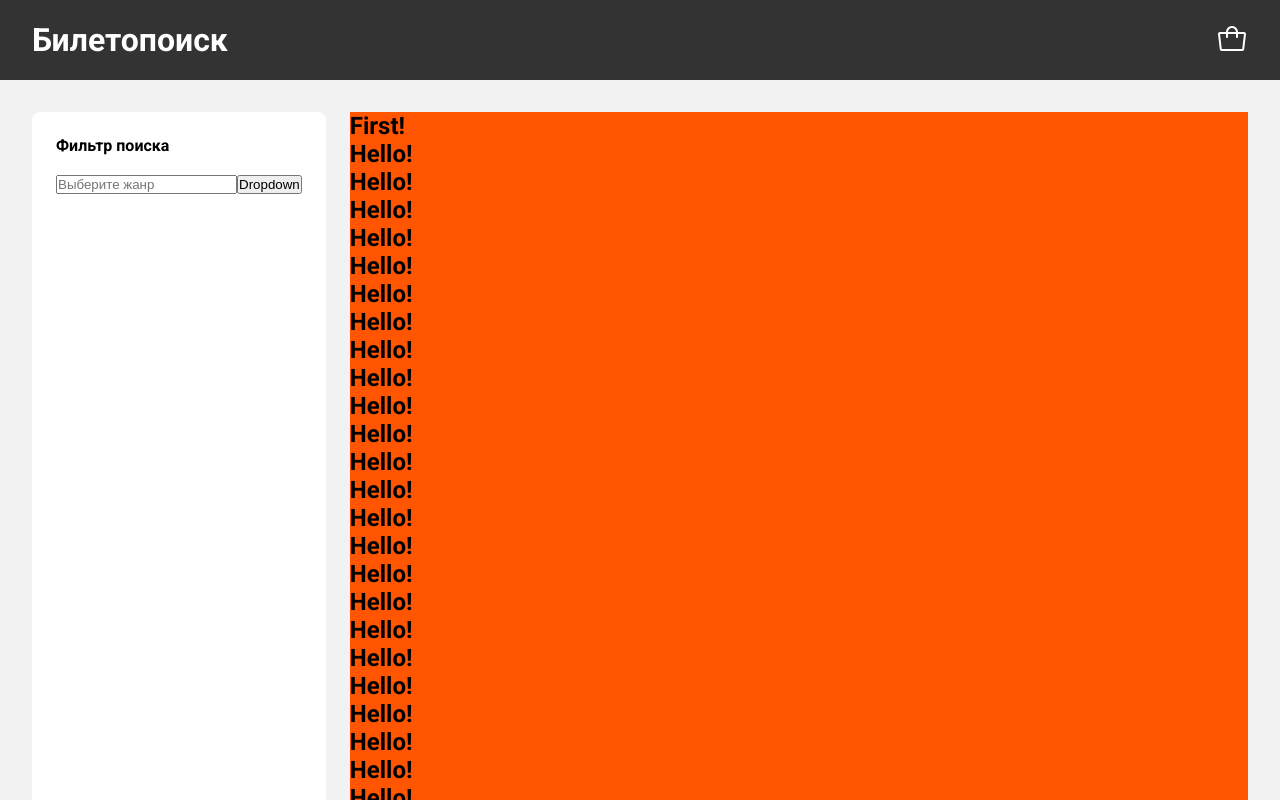
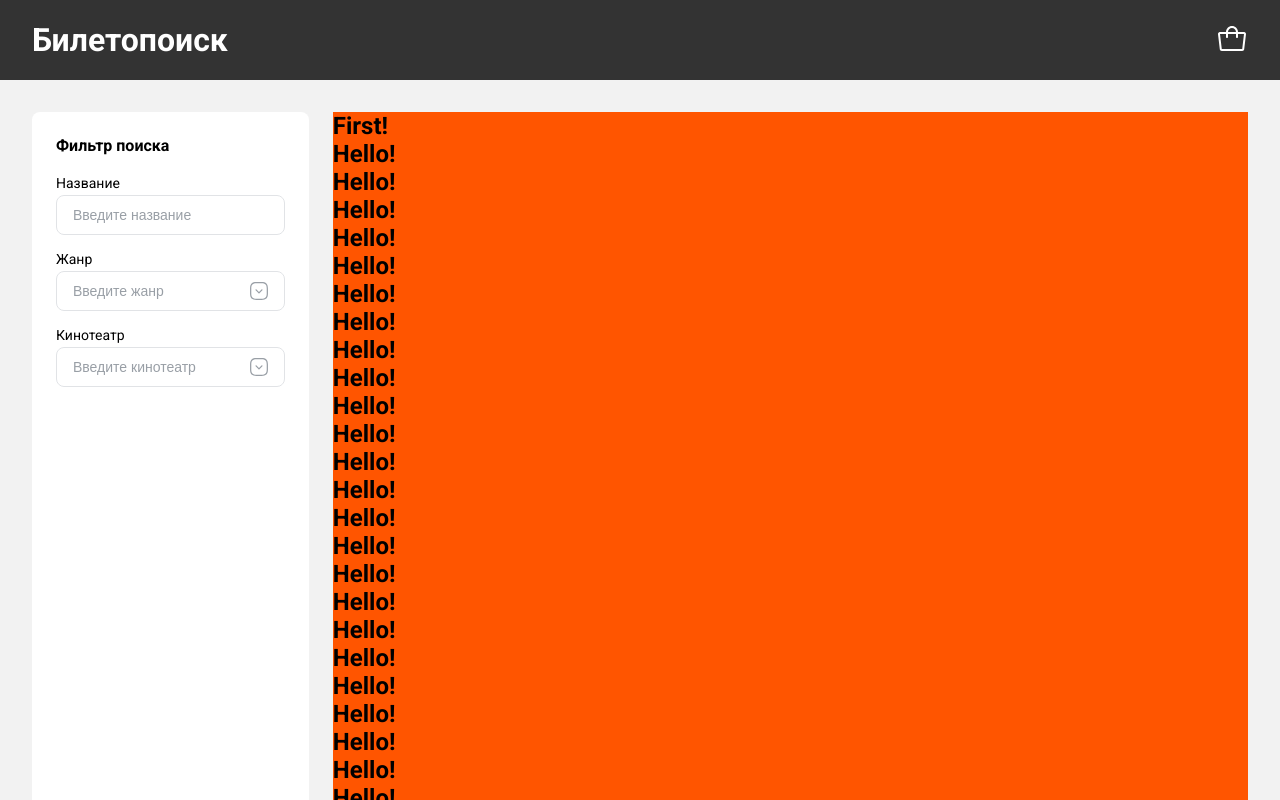
Before and after one commit to MaximFedarau/Biletopoisk, a Next.js app: page / in a window 1280 px wide. Shown: the top 800 px of the page. Built offline with nearby package versions, Linux system fonts and the light colour scheme.

Commit message:
feat: add Field component & implement it into Selector component Also change icons paths.

```diff
--- a/src/app/globals.scss
+++ b/src/app/globals.scss
@@ -21,8 +21,10 @@ a {
   position: absolute;
   width: 100%;
   height: 100%;
+  pointer-events: none;
 
   * {
-    z-index: 2;
+    z-index: $z-dropdown;
+    pointer-events: all;
   }
 }
--- a/src/components/Cards/DetailsCard/index.tsx
+++ b/src/components/Cards/DetailsCard/index.tsx
@@ -6,7 +6,7 @@ import classNames from "classnames";
 
 import { Card } from "../Card";
 import { CARD_TITLE_SIZE } from "@/types/components";
-import chevronDown from "public/icons/chevronDown.svg";
+import chevronDown from "public/icons/chevron_down.svg";
 
 import styles from "./styles.module.scss";
 
--- /dev/null
+++ b/src/components/Filters/Field/index.tsx
@@ -0,0 +1,49 @@
+import { FC, HTMLProps, ReactNode, useEffect, useState } from "react";
+import classNames from "classnames";
+
+import styles from "./styles.module.scss";
+
+interface Props extends HTMLProps<HTMLInputElement> {
+  rightSection?: ReactNode;
+  labelText?: string;
+  isButton?: boolean;
+}
+
+export const Field: FC<Props> = ({
+  rightSection,
+  labelText,
+  isButton = false,
+  onClick,
+  ...props
+}) => {
+  const [id, setId] = useState("");
+  useEffect(() => {
+    setId(Math.random().toString(36).slice(2, 11));
+  }, []);
+
+  return (
+    <div className={styles.container}>
+      {Boolean(labelText) && (
+        <label htmlFor={props.id || id} className={styles.container__label}>
+          {labelText}
+        </label>
+      )}
+      <div
+        className={classNames(styles["container__input-container"], {
+          [styles["container__input-container_group"]]: Boolean(rightSection),
+          [styles["container__input-container_button"]]: isButton,
+        })}
+        onClick={isButton ? onClick : undefined}
+      >
+        <input
+          {...props}
+          className={classNames(styles.container__input, props.className)}
+          id={props.id || id}
+          onClick={isButton ? undefined : onClick}
+          readOnly={isButton || props.readOnly}
+        />
+        {Boolean(rightSection) && rightSection}
+      </div>
+    </div>
+  );
+};
--- /dev/null
+++ b/src/components/Filters/Field/styles.module.scss
@@ -0,0 +1,44 @@
+.container {
+    display: flex;
+    flex-direction: column;
+    gap: $size-2;
+    width: 100%;
+}
+
+.container__label {
+    width: fit-content;
+    font-size: $text-sm;
+}
+
+.container__input-container {
+    display: flex;
+    align-items: center;
+    border: $size-px solid $gray-3;
+    border-radius: $rounded-lg;
+    padding: 0 $size-8;
+    height: $size-20;
+    width: 100%;
+    overflow: hidden;
+}
+
+.container__input-container_button {
+    * {
+        cursor: pointer;
+    }
+}
+
+.container__input-container_group {
+    gap: $size-2;
+}
+
+.container__input {
+    width: 100%;
+    height: 100%;
+    font-size: $text-sm;
+    border: none;
+    outline: none;
+
+    &::placeholder {
+        color: $gray-2;
+    }
+}
--- a/src/components/Filters/Select/index.tsx
+++ b/src/components/Filters/Select/index.tsx
@@ -1,16 +1,27 @@
 import { FC, useMemo, useEffect, useState, useRef } from "react";
 import { createPortal } from "react-dom";
+import NextImage from "next/image";
 
 import { Dropdown } from "../Dropdown";
+import { Field } from "../Field";
+import filtersChevronDown from "public/icons/filters_chevron_down.svg";
 
 import styles from "./styles.module.scss";
+import classNames from "classnames";
 
 interface Props {
   data: string[];
   onSearch: () => void;
+  placeholder?: string;
+  labelText?: string;
 }
 
-export const Select: FC<Props> = ({ data, onSearch }) => {
+export const Select: FC<Props> = ({
+  data,
+  onSearch,
+  placeholder,
+  labelText,
+}) => {
   const ref = useRef<HTMLInputElement>(null);
   const [isMounted, setIsMounted] = useState(false);
 
@@ -19,6 +30,7 @@ export const Select: FC<Props> = ({ data, onSearch }) => {
 
   const changeOffset = () =>
     setDropdownOffset(ref.current?.getBoundingClientRect());
+  const handleDropdown = () => setIsDropdownOpen(!isDropdownOpen);
   const onDropdownClose = () => setIsDropdownOpen(false);
 
   useEffect(() => {
@@ -40,14 +52,21 @@ export const Select: FC<Props> = ({ data, onSearch }) => {
 
   return (
     <div ref={ref} className={styles.container}>
-      <input placeholder="Выберите жанр" ref={ref} />
-      <button
-        onClick={() => {
-          setIsDropdownOpen(!isDropdownOpen);
-        }}
-      >
-        Dropdown
-      </button>
+      <Field
+        placeholder={placeholder}
+        labelText={labelText}
+        isButton
+        onClick={handleDropdown}
+        rightSection={
+          <NextImage
+            src={filtersChevronDown}
+            alt="chevron"
+            className={classNames({
+              [styles.container__button_pressed]: isDropdownOpen,
+            })}
+          />
+        }
+      />
       {isMounted &&
         isDropdownOpen &&
         createPortal(
--- a/src/components/Filters/Select/styles.module.scss
+++ b/src/components/Filters/Select/styles.module.scss
@@ -2,3 +2,6 @@
     display: flex;
     width: 100%;
 }
+.container__button_pressed {
+    transform: rotate(180deg);
+}
--- a/src/components/Filters/index.tsx
+++ b/src/components/Filters/index.tsx
@@ -2,6 +2,7 @@
 
 import { FC } from "react";
 
+import { Field } from "./Field";
 import { Select } from "./Select";
 
 import styles from "./styles.module.scss";
@@ -12,7 +13,19 @@ export const Filters: FC = () => {
       <section className={styles.container__content}>
         <p className={styles.container__title}>Фильтр поиска</p>
         <div className={styles.container__filters}>
-          <Select data={["test"]} onSearch={() => console.log("search")} />
+          <Field placeholder="Введите название" labelText="Название" />
+          <Select
+            labelText="Жанр"
+            placeholder="Введите жанр"
+            data={["test"]}
+            onSearch={() => console.log("search")}
+          />
+          <Select
+            labelText="Кинотеатр"
+            placeholder="Введите кинотеатр"
+            data={["test"]}
+            onSearch={() => console.log("search")}
+          />
         </div>
       </section>
     </aside>
--- a/src/components/Filters/styles.module.scss
+++ b/src/components/Filters/styles.module.scss
@@ -9,7 +9,7 @@
     display: flex;
     flex-direction: column;
     gap: $size-10;
-    padding-top: $size-12;
+    padding: $size-12 0;
     position: sticky;
     top: $size-40;
 }
--- a/src/styles/variables.scss
+++ b/src/styles/variables.scss
@@ -2,6 +2,8 @@
 $white: #FFFFFF;
 $gray-0: #F2F2F2;
 $gray-1: #333333;
+$gray-2: #999FA6;
+$gray-3: #E1E3E6;
 $orange: #FF5500;
 
 /* Sizes */
@@ -59,3 +61,8 @@ $rounded-xl: 0.75rem; /* 12px */
 $rounded-2xl: 1rem; /* 16px */
 $rounded-3xl: 1.5rem; /* 24px */
 $rounded-full: 9999px;
+
+/* Z-index */
+$z-base: 0;
+$z-dropdown: 1000;
+$z-modal: 1400;
```
Also changed, not shown: public/icons/chevron_down.svg (renamed from public/icons/chevronDown.svg), public/icons/filters_chevron_down.svg (added).
